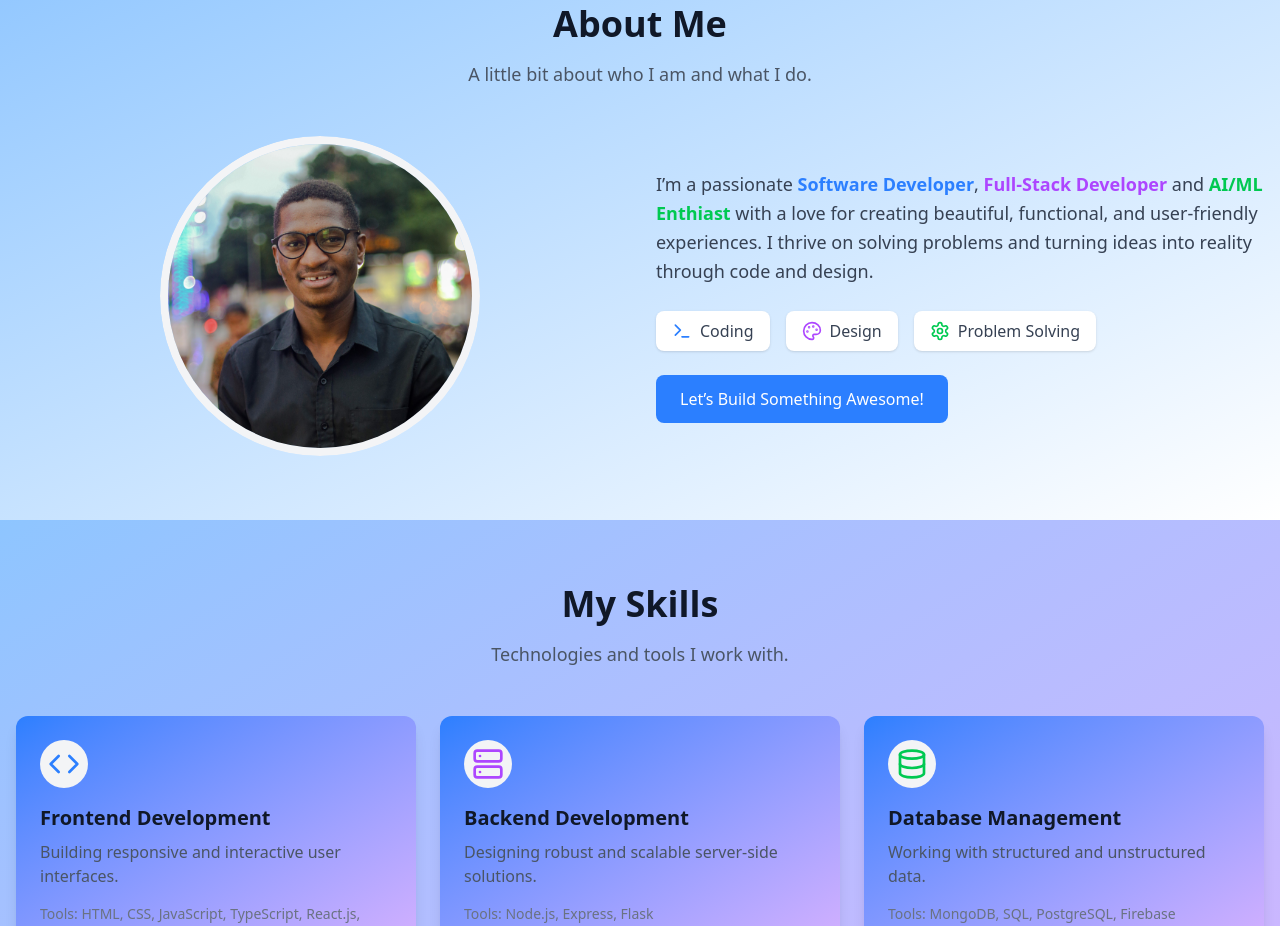
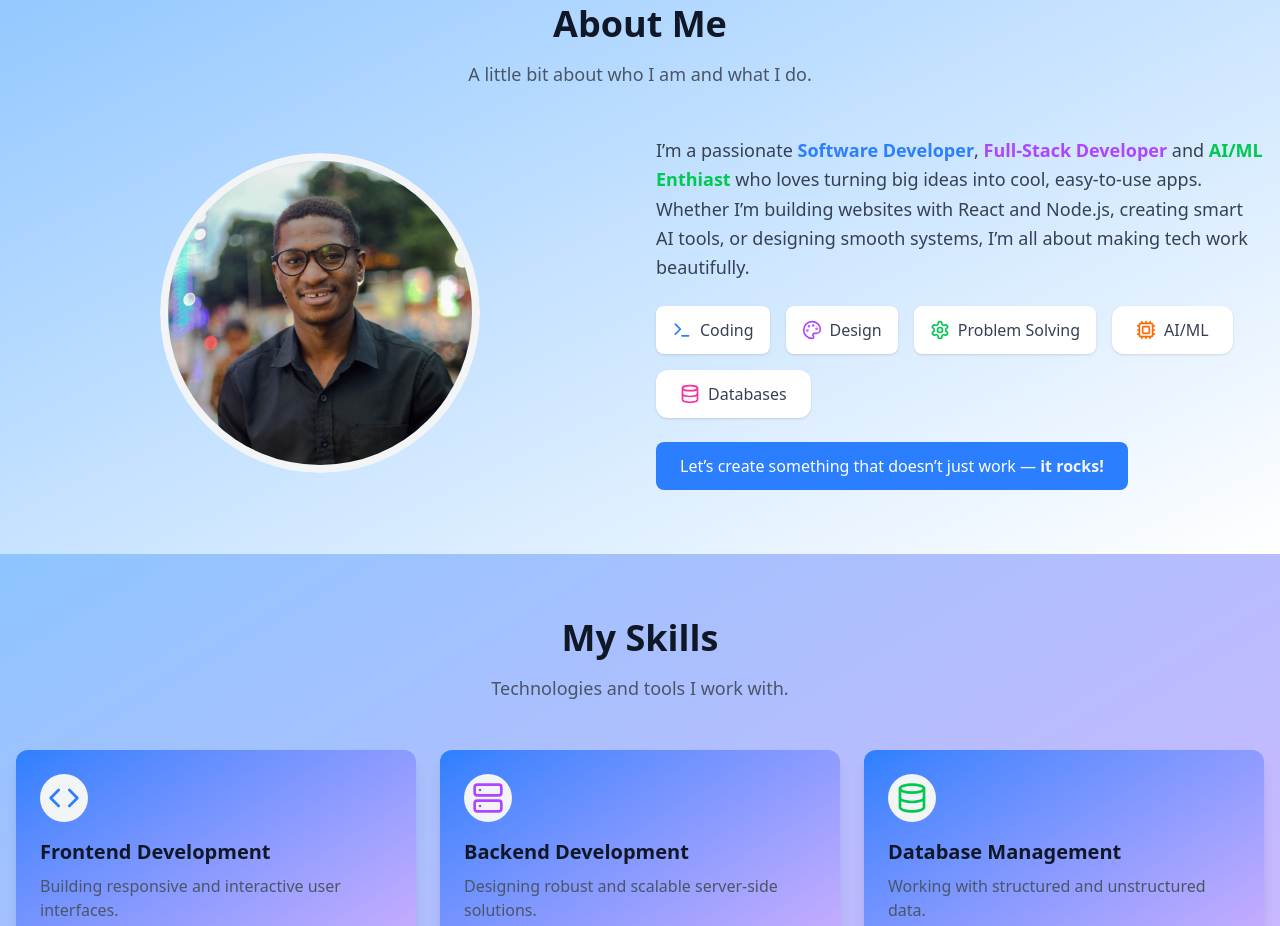
Before and after one commit to Iyabivuz-e/new-portfolio, a Next.js app: page / in a window 1280 px wide. Shown: the part 860-1786 px from the top of the page. Built offline with nearby package versions, Linux system fonts and the light colour scheme.

Commit message:
Updated the about me

```diff
--- a/src/app/components/About/About.tsx
+++ b/src/app/components/About/About.tsx
@@ -1,5 +1,5 @@
 "use client";
-import { Terminal, Palette, Settings } from "lucide-react";
+import { Terminal, Palette, Settings, Database, Cpu } from "lucide-react";
 import Image from "next/image";
 import { motion } from "framer-motion";
 
@@ -61,9 +61,10 @@ const About = () => {
               </span>{" "}
               and{" "}
               <span className="font-bold text-green-500">AI/ML Enthiast</span>{" "}
-              with a love for creating beautiful, functional, and user-friendly
-              experiences. I thrive on solving problems and turning ideas into
-              reality through code and design.
+              who loves turning big ideas into cool, easy-to-use apps. Whether
+              I’m building websites with React and Node.js, creating smart AI
+              tools, or designing smooth systems, I’m all about making tech work
+              beautifully.
             </p>
 
             {/* Skills Icons */}
@@ -95,6 +96,14 @@ const About = () => {
                 <Settings className="w-5 h-5 text-green-500" />
                 <span className="text-gray-700">Problem Solving</span>
               </motion.div>
+              <div className="flex items-center gap-2 bg-white px-6 py-3 rounded-xl shadow-sm hover:shadow-md transition-all">
+                <Cpu className="w-5 h-5 text-orange-500" />
+                <span className="text-gray-700">AI/ML</span>
+              </div>
+              <div className="flex items-center gap-2 bg-white px-6 py-3 rounded-xl shadow-sm hover:shadow-md transition-all">
+                <Database className="w-5 h-5 text-pink-500" />
+                <span className="text-gray-700">Databases</span>
+              </div>
             </div>
 
             {/* Call-to-Action Button */}
@@ -104,8 +113,12 @@ const About = () => {
               animate={{ opacity: 1, scale: 1 }}
               transition={{ duration: 0.6, delay: 1.6 }}
             >
-              <button className="px-6 cursor-pointer py-3 bg-blue-500 text-white rounded-lg hover:bg-blue-600 transition-all">
-                Let’s Build Something Awesome!
+              <button
+                id="contact"
+                className="px-6 cursor-pointer py-3 bg-blue-500 text-white rounded-lg hover:bg-blue-600 transition-all"
+              >
+                Let’s create something that doesn’t just work —{" "}
+                <span className="text-gray-100 font-bold">it rocks!</span>
               </button>
             </motion.div>
           </motion.div>
```
